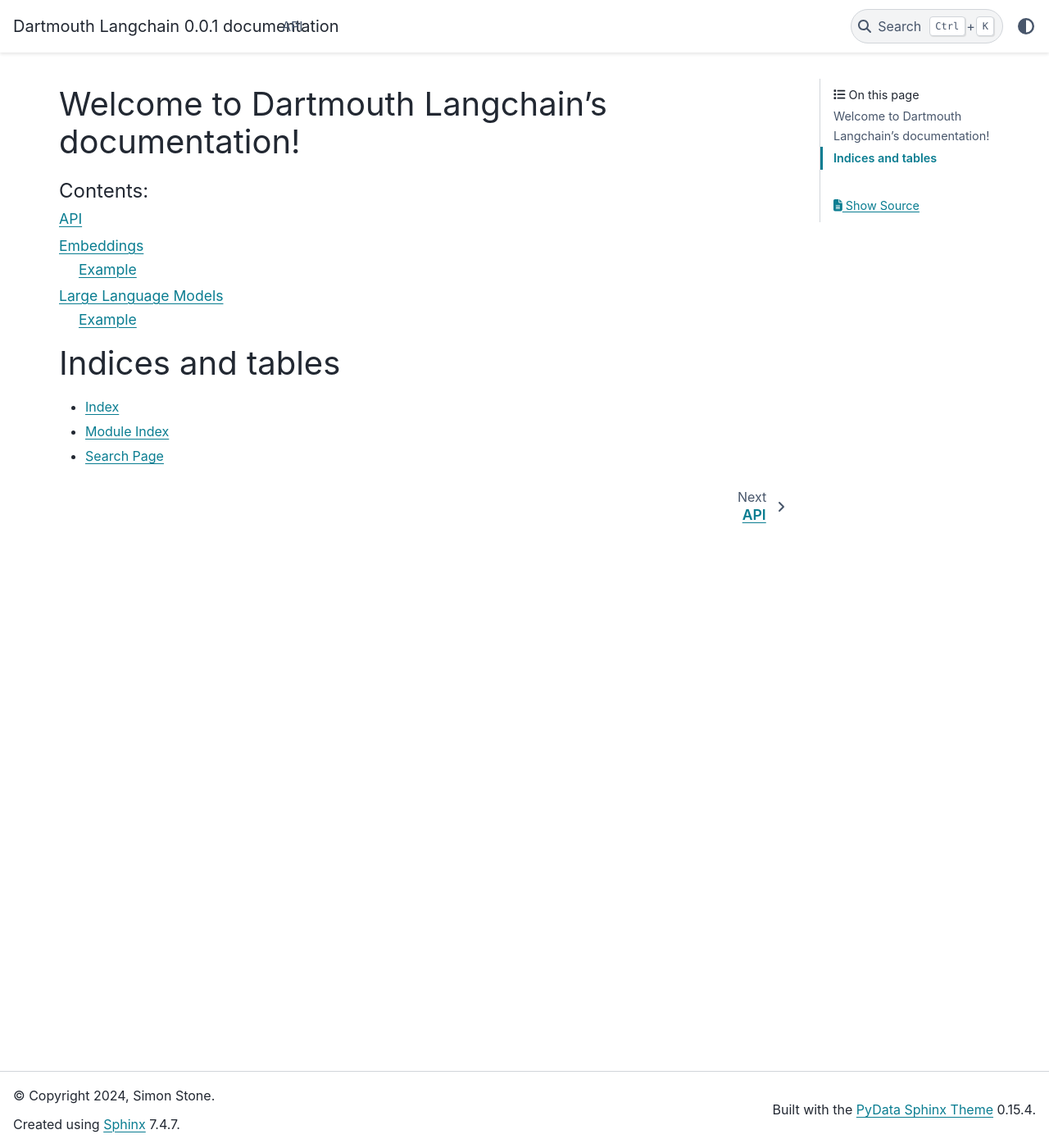
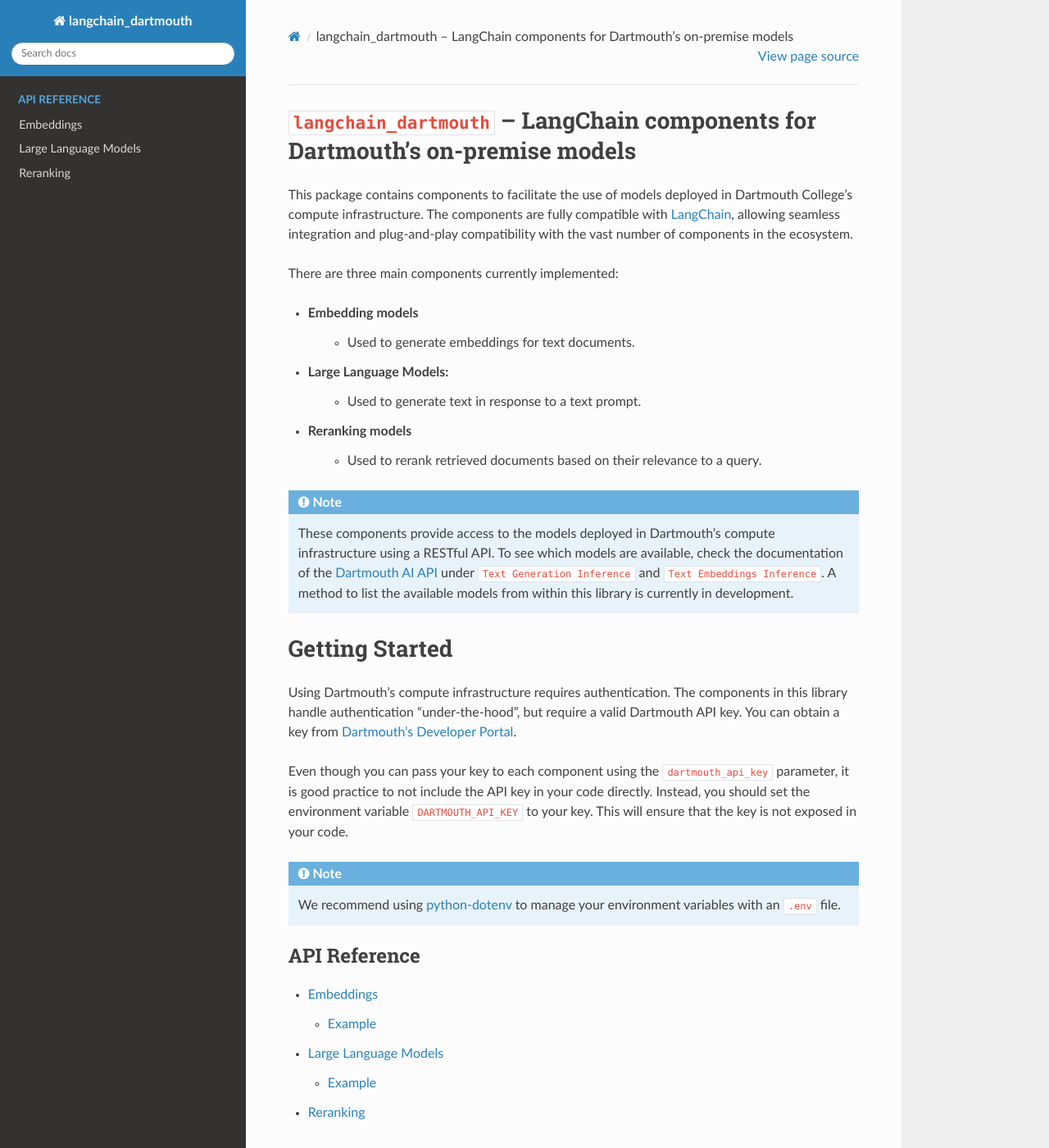
Before and after one commit to Dartmouth-Libraries/langchain-dartmouth, a Sphinx documentation site: the page built from docs/index.rst, in a window 1280 px wide and 1400 px high. Shown: the whole window at 82% size. Built offline with Sphinx 7.4.7 and the Read the Docs theme 2.0.0, drawn with Linux system fonts in a browser that asks for light colours; some of the changed text lies outside the part shown.

Commit message:
adds landing page

```diff
--- a/docs/conf.py
+++ b/docs/conf.py
@@ -1,15 +1,16 @@
 import os
 import sys
+import pkg_resources
 
-sys.path.insert(0, os.path.abspath("../src/dartmouth_langchain/"))
+sys.path.insert(0, os.path.abspath("../src/langchain_dartmouth/"))
 
 # -- Project information -----------------------------------------------------
 # https://www.sphinx-doc.org/en/master/usage/configuration.html#project-information
 
-project = "Dartmouth Langchain"
+project = "langchain_dartmouth"
 copyright = "2024, Simon Stone"
 author = "Simon Stone"
-release = "0.0.1"
+release = pkg_resources.get_distribution("langchain_dartmouth").version
 
 # -- General configuration ---------------------------------------------------
 # https://www.sphinx-doc.org/en/master/usage/configuration.html#general-configuration
@@ -23,5 +24,5 @@
 # -- Options for HTML output -------------------------------------------------
 # https://www.sphinx-doc.org/en/master/usage/configuration.html#options-for-html-output
 
-html_theme = "pydata_sphinx_theme"
-html_static_path = ["_static"]
+html_theme = "sphinx_rtd_theme"
+html_favicon = "favicon.png"
--- a/docs/index.rst
+++ b/docs/index.rst
@@ -1,16 +1,38 @@
-Welcome to Dartmouth Langchain's documentation!
-===============================================
+``langchain_dartmouth`` -- LangChain components for Dartmouth's on-premise models
+=================================================================================
 
+This package contains components to facilitate the use of models deployed in Dartmouth College's compute infrastructure. The components are fully compatible with `LangChain <https://python.langchain.com/>`_, allowing seamless integration and plug-and-play compatibility with the vast number of components in the ecosystem.
+
+There are three main components currently implemented:
+
+- Embedding models
+   - Used to generate embeddings for text documents.
+- Large Language Models:
+   - Used to generate text in response to a text prompt.
+- Reranking models
+   - Used to rerank retrieved documents based on their relevance to a query.
+
+.. note::
+   These components provide access to the models deployed in Dartmouth's compute infrastructure using a RESTful API. To see which models are available, check the documentation of the `Dartmouth AI API <https://ai.dartmouth.edu/openapi/index.html>`_ under ``Text Generation Inference`` and ``Text Embeddings Inference``. A method to list the available models from within this library is currently in development.
+
+
+Getting Started
+==================
+Using Dartmouth's compute infrastructure requires authentication. The components in this library handle authentication "under-the-hood", but require a valid Dartmouth API key. You can obtain a key from `Dartmouth's Developer Portal <https://developer.dartmouth.edu/keys>`_.
+
+Even though you can pass your key to each component using the ``dartmouth_api_key`` parameter, it is good practice to not include the API key in your code directly. Instead, you should set the environment variable ``DARTMOUTH_API_KEY`` to your key. This will ensure that the key is not exposed in your code.
+
+.. note::
+   We recommend using `python-dotenv <https://saurabh-kumar.com/python-dotenv/>`_ to manage your environment variables with an ``.env`` file.
 
 .. toctree::
    api
    :maxdepth: 2
-   :caption: Contents:
+   :caption: API Reference
 
 
 
-
-Indices and tables
+Indices and Tables
 ==================
 
 * :ref:`genindex`
```
Also changed, not shown: README.md (+1 -1 lines), docs/api.rst (+7 -3 lines), pyproject.toml (+8 -0 lines), docs/favicon.png (added).
